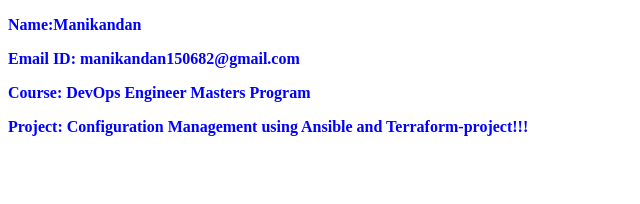
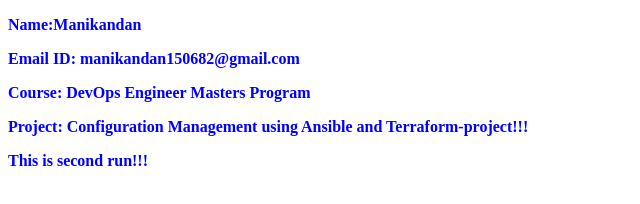
Before and after one commit to indiamani/-Ansible-course-end-project, a plain HTML site: page index.html in a window 1280 px wide. Shown: the whole page, without its empty margins (0-640 px from the left). Drawn offline with Linux system fonts and the light colour scheme.

Commit message:
Update index.html

```diff
--- a/index.html
+++ b/index.html
@@ -13,5 +13,7 @@
   <p class="info">Email ID: manikandan150682@gmail.com</p>
   <p class="info">Course: DevOps Engineer Masters Program</p>
   <p class="info">Project: Configuration Management using Ansible and Terraform-project!!!</p>
+  <p class="info"> This is second run!!!</p>
+
 </body>
 </html>
```
